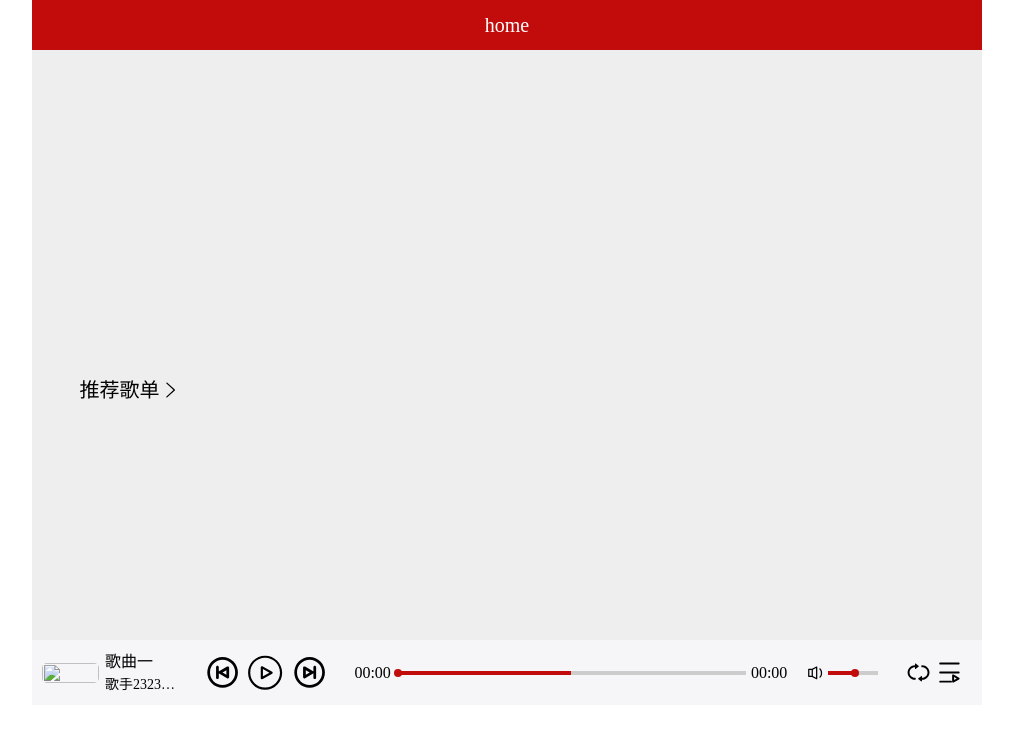
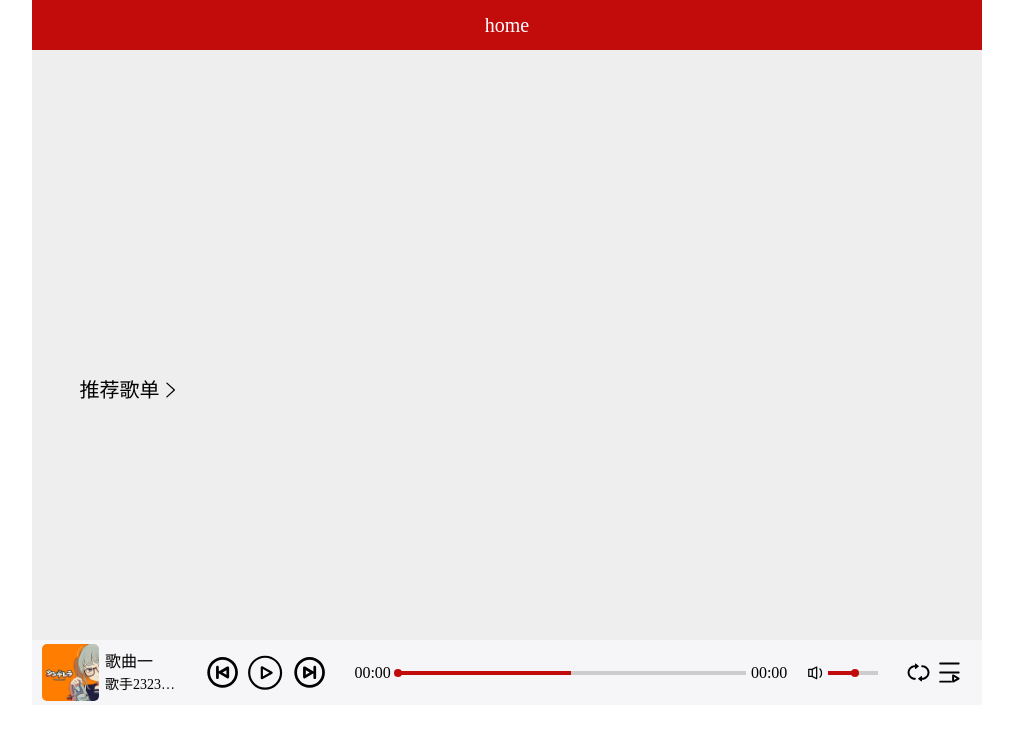
Before and after one commit to StanHustler/JsPlayer, a plain HTML site: page index.html in a window 1280 px wide. Shown: the whole page, without its empty margins (133-1146 px from the left). Drawn offline with Linux system fonts and the light colour scheme; no server answers.

Commit message:
Mod: Standardize
Change link in index.html
Add comment in home.js

```diff
--- a/index.html
+++ b/index.html
@@ -27,7 +27,7 @@
                 <!-- <div class="img "> -->
                     <!-- 新添加 a 标签进行页面跳转 -->
                     <a class="img pointer" href="#/player/:167882" id="playerCover">
-                        <img src="/images/bg.jpg"
+                        <img src="/images/cover.jpg"
                             alt="">
                     </a>
                     <a class="img pointer display-none" href="#/recommendList/:3136952023" id="playerCoverBack">
--- a/js/home/carousel.js
+++ b/js/home/carousel.js
@@ -61,7 +61,7 @@ export function carouselRender(data) {
     // 通过定时器开启自动轮播,每过一段时间调用 getNext 方法
     let timer = setInterval(getNext, carousel.times);
     carousel.autoCycleTimer.add(timer);
-};
+}
 
 function getPrev() {
     // 获取到轮播图每一项的图片容器
--- a/js/home/home.js
+++ b/js/home/home.js
@@ -1,6 +1,9 @@
 `document.querySelector('#app').innerHTML = '111';`
 
-// home.js
+/**
+ * home template
+ * @type {string}
+ */
 const homePageTemplate = `
 <div class="w">
     <div class="carousel-wrapper">
```
